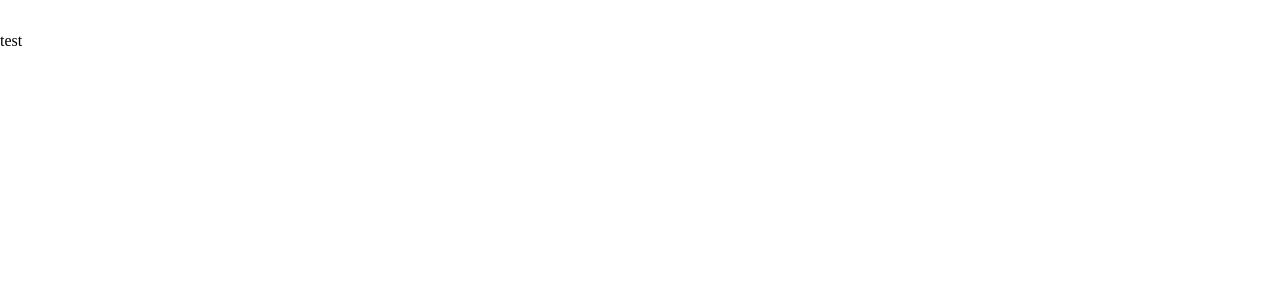
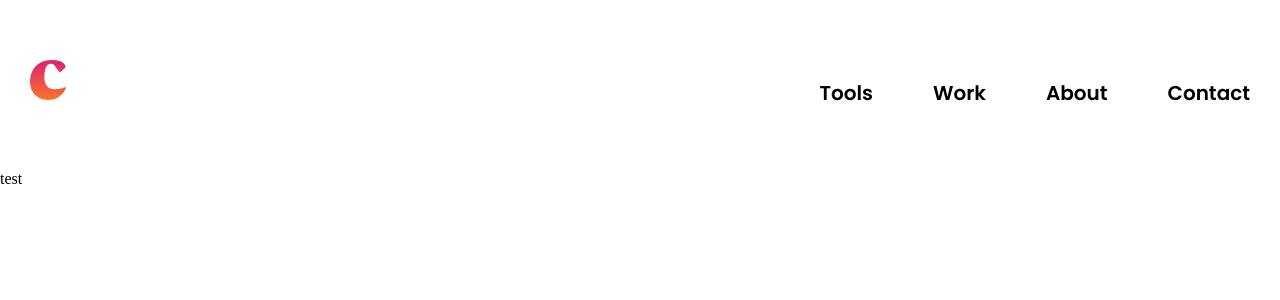
Before and after one commit to chailandau/new-portfolio, a Next.js app: page / in a window 1280 px wide. Shown: the top 300 px of the page. Built offline with nearby package versions, Linux system fonts and the light colour scheme.

Commit message:
adds header, logo, menu adds new transition (basic fade) adds new colors

```diff
--- a/components/Header.js
+++ b/components/Header/Header.js
@@ -1,9 +1,12 @@
+import Logo from "./Logo";
+import Menu from "./Menu";
 
 const Header = () => {
   return (
     <header>
       <div className="wrapper">
-
+        <Logo />
+        <Menu />
       </div>
     </header>
   );
--- /dev/null
+++ b/components/Header/Logo.js
@@ -0,0 +1,20 @@
+/* eslint-disable max-len */
+const Logo = () => {
+  return (
+    <div className="logo">
+
+      <svg fill="none" xmlns="http://www.w3.org/2000/svg" viewBox="0 0 33 37">
+        <path d="M17.0328 37c-3.3367 0-6.289-.6984-8.82211-2.0779-2.55055-1.3794-4.54208-3.3525-6.00953-5.9018C.733722 26.471 0 23.5026 0 20.1151c0-3.9636.82107-7.4384 2.46321-10.44167 1.64214-3.0033 4.00053-5.36055 7.0577-7.08919C12.5781.855591 16.2118 0 20.4219 0c2.568 0 4.8216.33176 6.7782.99528 1.9566.66352 3.4415 1.58896 4.4722 2.77631.7687.92543 1.153 1.69372 1.153 2.30486 0 .36668-.0524.66352-.1572.92544-.1048.26191-.3669.55875-.7687.92543l-4.0879 3.47478H27.27l-2.6903-3.85892c-.9783-1.32704-1.8169-2.35724-2.4982-3.09061-.6988-.7159-1.6596-1.08259-2.8825-1.08259-2.1138 0-3.6162 1.22228-4.542 3.66683-.9259 2.44455-1.3801 5.57009-1.3801 9.35909 0 3.1256.8036 5.6923 2.4282 7.6654 1.6247 1.9731 4.1229 2.9684 7.5119 2.9684 1.485 0 3.0572-.1222 4.6994-.3841 1.6421-.2619 3.2668-.8032 4.8565-1.6239H33v1.6239c-1.2753 2.9858-3.3192 5.4478-6.0969 7.4035C24.1429 36.0222 20.8412 37 17.0328 37Z" fill="url(#logo-gradient)"/>
+        <defs>
+          <linearGradient id="logo-gradient" x1="16.5" y1="0" x2="16.5" y2="37" gradientUnits="userSpaceOnUse">
+            <stop className="first-stop"/>
+            <stop offset="1" className="last-stop"/>
+          </linearGradient>
+        </defs>
+      </svg>
+    </div>
+
+  );
+};
+
+export default Logo;
--- /dev/null
+++ b/components/Header/Menu.js
@@ -0,0 +1,16 @@
+const Menu = () => {
+  return (
+    <>
+      <nav className="header-nav">
+        <ul>
+          <li><a href="">Tools</a></li>
+          <li><a href="">Work</a></li>
+          <li><a href="">About</a></li>
+          <li><a href="">Contact</a></li>
+        </ul>
+      </nav>
+    </>
+  );
+};
+
+export default Menu;
--- a/components/Layout.js
+++ b/components/Layout.js
@@ -1,5 +1,5 @@
 import Head from "next/head";
-import Header from "./Header";
+import Header from "./Header/Header";
 
 const Layout = ( { children } ) => {
   return (
--- a/styles/common/_base.scss
+++ b/styles/common/_base.scss
@@ -1,8 +1,32 @@
 html {
     @include font(16, 0, 22);
+}
+
+.logo {
+    display: block;
+    svg {
+        height: 100%;
+        width: auto;
+    }
+}
+#logo-gradient {
+    .first-stop {
+        stop-color: $dark-pink;
+    }
+    .last-stop {
+        stop-color: $orange;
+    }
 }
 
 .wrapper {
     max-width: rem(1400);
     padding: 0 rem(30);
+    margin: auto;
 }
+
+ul.no-bullets,
+nav ul {
+    list-style-type: none;
+    padding: 0;
+    margin: 0;
+}
--- a/styles/common/_header.scss
+++ b/styles/common/_header.scss
@@ -1,7 +1,44 @@
 header {
-    padding: rem(15) 0;
-    h1 {
-        @include font(36, 0, 40);
-        color: $purple;
+    padding: rem(60) 0;
+    .wrapper {
+        @include desktop-sm {
+            display: flex;
+            justify-content: space-between;
+            align-items: baseline;
+        }
+    }
+    .logo {
+        height: rem(40);
+    }
+    nav {
+        @include font-poppins-semibold;
+        @include font(20, 0, 30);
+        ul {
+            li {
+                display: inline-block;
+                margin-left: rem(60);
+                &:first-child {
+                    margin-left: 0;
+                }
+
+                &.active {
+                    background-color: $dark-pink;
+                    background-image: $pink-orange-1;
+                    background-size: 100%;
+                    background-clip: text;
+                    -webkit-background-clip: text;
+                    -moz-background-clip: text;
+                    -webkit-text-fill-color: transparent;
+                    -moz-text-fill-color: transparent;
+                }
+                a {
+                    color: $black;
+                    @include basic-fade;
+                    &:hover {
+                        color: $dark-pink;
+                    }
+                }
+            }
+        }
     }
 }
--- a/styles/common/_mixins.scss
+++ b/styles/common/_mixins.scss
@@ -9,6 +9,11 @@ $rem: 16;
 
 // set base container size
 $container-width: rem(1400);
+
+// transitions
+@mixin basic-fade {
+    transition: all 250ms ease-in-out;
+}
 
 // font size, tracking, leading
 @mixin font($font-size, $tracking, $leading) {
--- a/styles/common/_variables.scss
+++ b/styles/common/_variables.scss
@@ -1,8 +1,10 @@
 // variables
 
-$purple: #5c5cd1;
-$light-grey: #f6f6f6;
-$dark-blue: #191953;
+$dark-pink: #da226f;
+$orange: #fa752b;
 
 $white: #ffffff;
 $black: #000000;
+
+// gradients
+$pink-orange-1: linear-gradient(125deg, $dark-pink 20%, $orange 85%);
```
